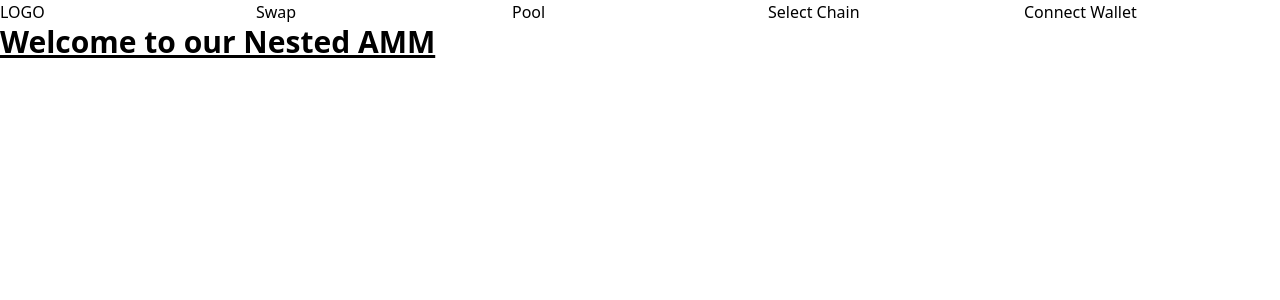
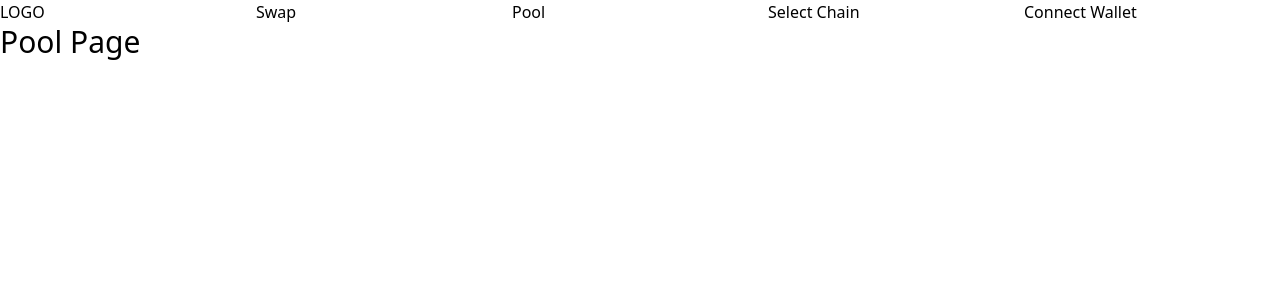
Before and after one commit to HackMoneyNAMM/Frontend, a React (Create React App) app: page /PoolPage in a window 1280 px wide. Shown: the top 300 px of the page. Built offline with nearby package versions, Linux system fonts and the light colour scheme.

Commit message:
Routes actually working

```diff
--- a/src/index.js
+++ b/src/index.js
@@ -3,12 +3,18 @@ import ReactDOM from 'react-dom/client';
 import './index.css';
 import App from './App';
 import reportWebVitals from './reportWebVitals';
-import { BrowserRouter } from 'react-router-dom';
+import { BrowserRouter, Route, Routes} from 'react-router-dom';
+import PoolPage from './PoolPage/PoolPage';
+import SwapPage from './SwapPage/SwapPage';
 
 const root = ReactDOM.createRoot(document.getElementById('root'));
 root.render(
   <BrowserRouter>
-    <App />
+    <Routes>
+      <Route path="/" element={<App/>}/>
+      <Route path="PoolPage" element={<PoolPage/>} />
+      <Route path="SwapPage" element={<SwapPage/>} />
+    </Routes>
   </BrowserRouter>
 );
 
--- a/src/poolPage/poolPage.js
+++ b/src/poolPage/poolPage.js
@@ -1,6 +1,6 @@
 import Header from "../header/Header";
 
-function poolPage() {
+function PoolPage() {
   return (
     <div>
       <Header/>
@@ -11,4 +11,4 @@ function poolPage() {
   )
 }
 
-export default poolPage;
+export default PoolPage;
--- a/src/swapPage/swapPage.js
+++ b/src/swapPage/swapPage.js
@@ -1,6 +1,6 @@
 import Header from "../header/Header";
 
-function swapPage() {
+function SwapPage() {
   return (
     <div>
       <Header/>
@@ -11,4 +11,4 @@ function swapPage() {
   )
 }
 
-export default swapPage;
+export default SwapPage;
```
